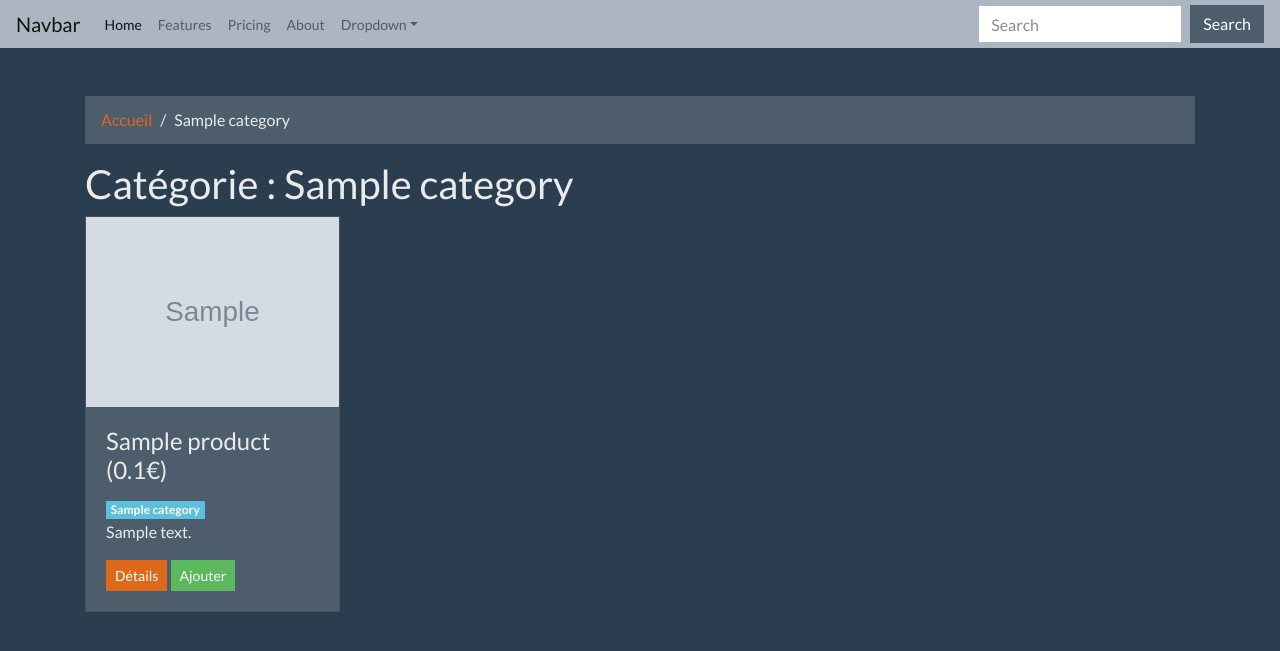
After one commit to BenFerd/symfony5Tuto, a Symfony app: template templates/product/category.html.twig in a window 1280 px wide. The commit adds this page. Shown: the top 651 px of the page. Run offline with Twig, Linux system fonts and the light colour scheme; the template is opened without the code that fills it: most values are stand-ins (such as "Sample title", 1, 10 or a date in 2020); grey boxes marked "Sample" are stand-in pictures; some libraries are stand-ins or nearby versions.

Commit message:
Routing product & category + twig

```diff
--- /dev/null
+++ b/templates/product/category.html.twig
@@ -0,0 +1,38 @@
+{% extends "base.html.twig" %}
+
+{% block title %}
+	Catégorie :
+	{{ slug }}
+{% endblock %}
+
+{% block body %}
+	<ol class="breadcrumb">
+		<li class="breadcrumb-item">
+			<a href="{{ path('homepage') }}">Accueil</a>
+		</li>
+		<li class="breadcrumb-item active">{{ category.name }}</li>
+	</ol>
+
+	<h1>Catégorie :
+		{{ category.name }}</h1>
+	<div class="row">
+		{% for p in category.products %}
+			<div class="col-3">
+				<div class="card">
+					<img src="{{ p.mainPicture }}" alt="Image du produit" class="img-fluid">
+					<div class="card-body">
+						<h4 class="card-title">{{p.name}}
+							({{p.price / 100}}€)</h4>
+						<span class="badge badge-info">
+							{{p.category.name}}
+						</span>
+						<p class="cardd-text">{{p.shortDescription}}</p>
+						<a href="{{ path('product_show', {'category_slug':p.category.slug, 'slug':p.slug}) }}" class="btn btn-primary btn-sm">Détails</a>
+						<a href="#" class="btn btn-success btn-sm">Ajouter</a>
+					</div>
+				</div>
+			</div>
+		{% endfor %}
+
+	</div>
+{% endblock %}
```
Also changed, not shown: src/Controller/ProductController.php (added, +52 -0 lines), templates/home.html.twig (+4 -3 lines), templates/product/index.html.twig (added, +20 -0 lines), templates/product/show.html.twig (added, +37 -0 lines).
